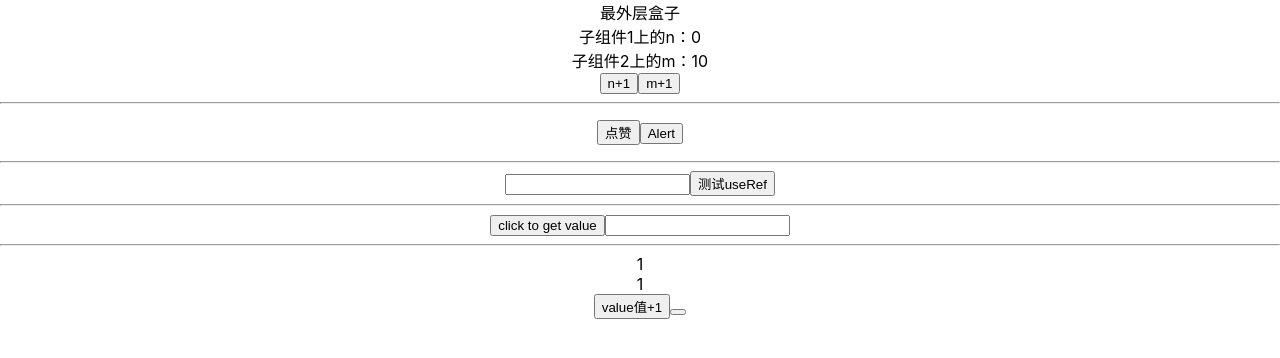
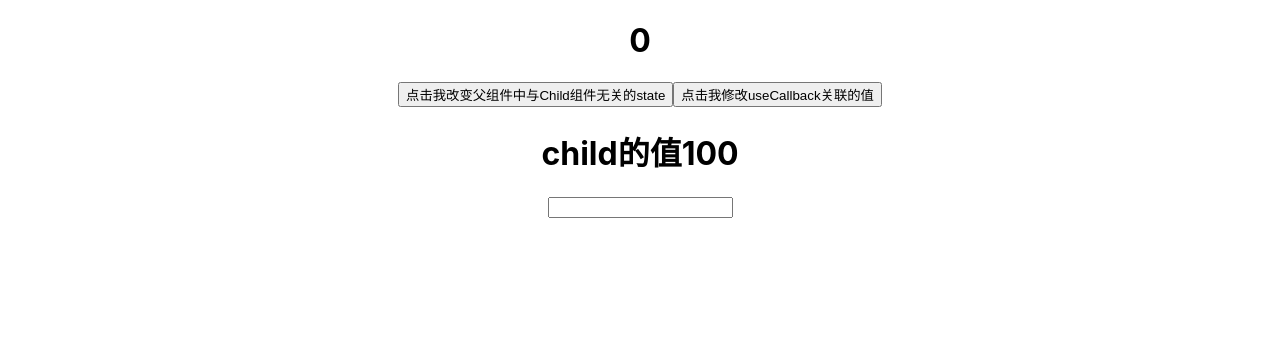
Before and after one commit to hylsss/react-demo-ts, a React (Create React App) app in the folder mytest/: page / in a window 1280 px wide. Shown: the top 358 px of the page. Built offline with nearby package versions, Linux system fonts and the light colour scheme.

Commit message:
hook之useCallback&memo

```diff
--- a/mytest/src/App.tsx
+++ b/mytest/src/App.tsx
@@ -1,5 +1,6 @@
 import React from "react"
 import "./App.css"
+import CallBackTest from "./pages/Hook/useCallback"
 // import Test from "./components/test/index"
 // import Classcomponent from "./components/classcomponent/index"
 // import Home from "./pages/home/index"
@@ -52,13 +53,14 @@ function App() {
       <UsestateTest />
       <DemoState />
       <Reducerdemo /> */}
-      <UseMemoTest />
+      {/* <UseMemoTest />
       <hr />
       <UseRefTest />
       <hr />
       <TestUseRef />
       <hr />
-      <MemoTest />
+      <MemoTest /> */}
+      <CallBackTest />
     </div>
   )
 }
--- /dev/null
+++ b/mytest/src/pages/Hook/useCallback/backchild.tsx
@@ -0,0 +1,18 @@
+import { memo } from "react"
+
+interface ChildType {
+  childVal?: number | string
+  handlerFun?: any
+}
+
+const BackChild = memo((props: ChildType) => {
+  console.log("渲染子组件！！！！")
+  return (
+    <div>
+      <h1>child的值{props.childVal}</h1>
+      <input type="text" onChange={props.handlerFun} />
+    </div>
+  )
+})
+
+export default BackChild
--- a/mytest/src/pages/Hook/useCallback/index.tsx
+++ b/mytest/src/pages/Hook/useCallback/index.tsx
@@ -1,5 +1,28 @@
+import { useCallback, useState } from "react"
+import BackChild from "./backchild"
+
 const CallBackTest = () => {
-  return <div></div>
+  const [parentState, setParentState] = useState(0) //父组件的state
+  const [count, setCount] = useState(100)
+  //需要传入子组件的函数
+  const toChildFun = useCallback(() => {
+    console.log("需要传入子组件的函数")
+    setCount((num) => {
+      return num + 1
+    })
+  }, [count])
+
+  return (
+    <div>
+      <h1>{parentState}</h1>
+      <button onClick={() => setParentState((val) => val + 1)}>
+        点击我改变父组件中与Child组件无关的state
+      </button>
+      <button onClick={toChildFun}>点击我修改useCallback关联的值</button>
+      {/* 将父组件的函数传入子组件 */}
+      <BackChild childVal={count} handlerFun={toChildFun}></BackChild>
+    </div>
+  )
 }
 
 export default CallBackTest
```
